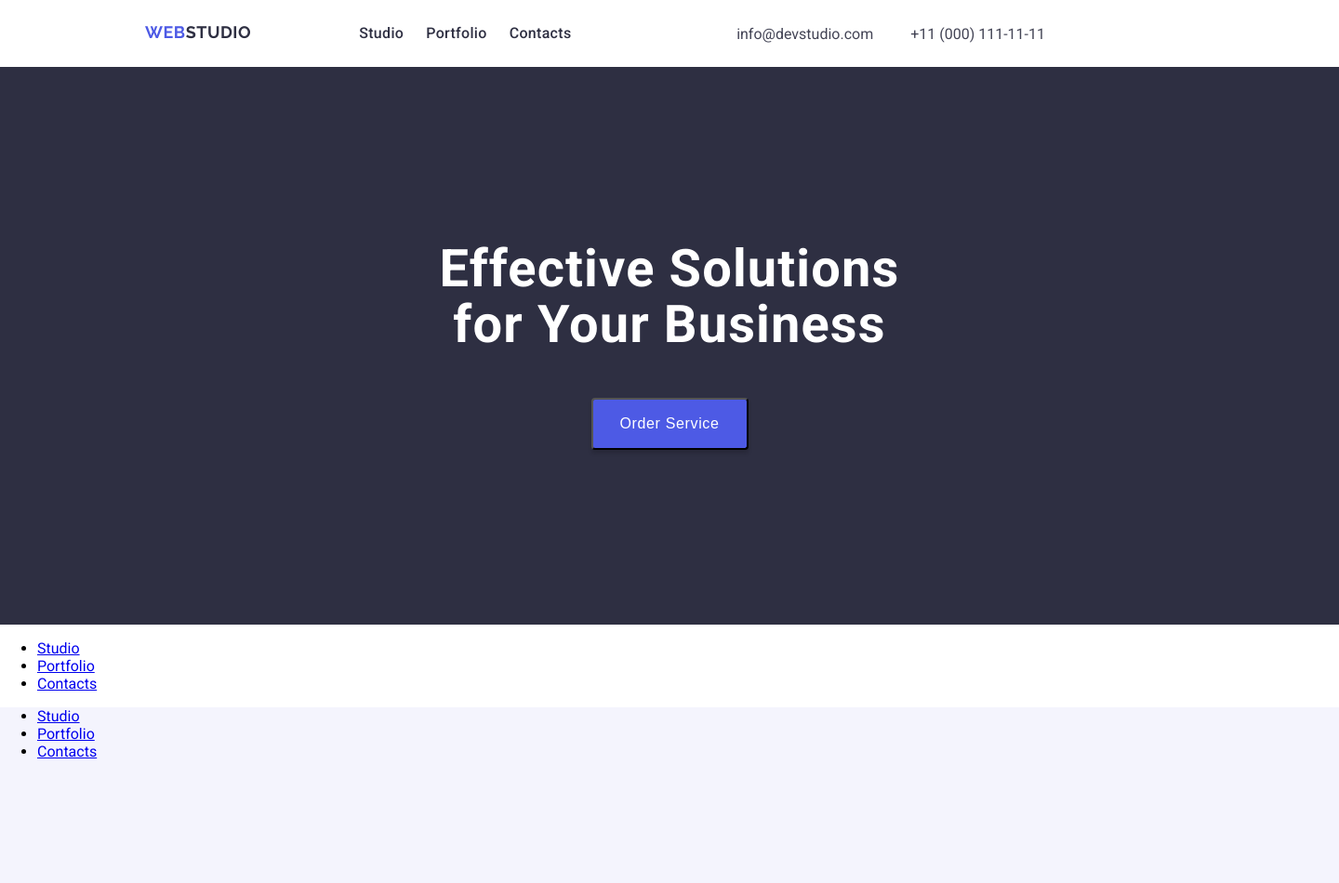
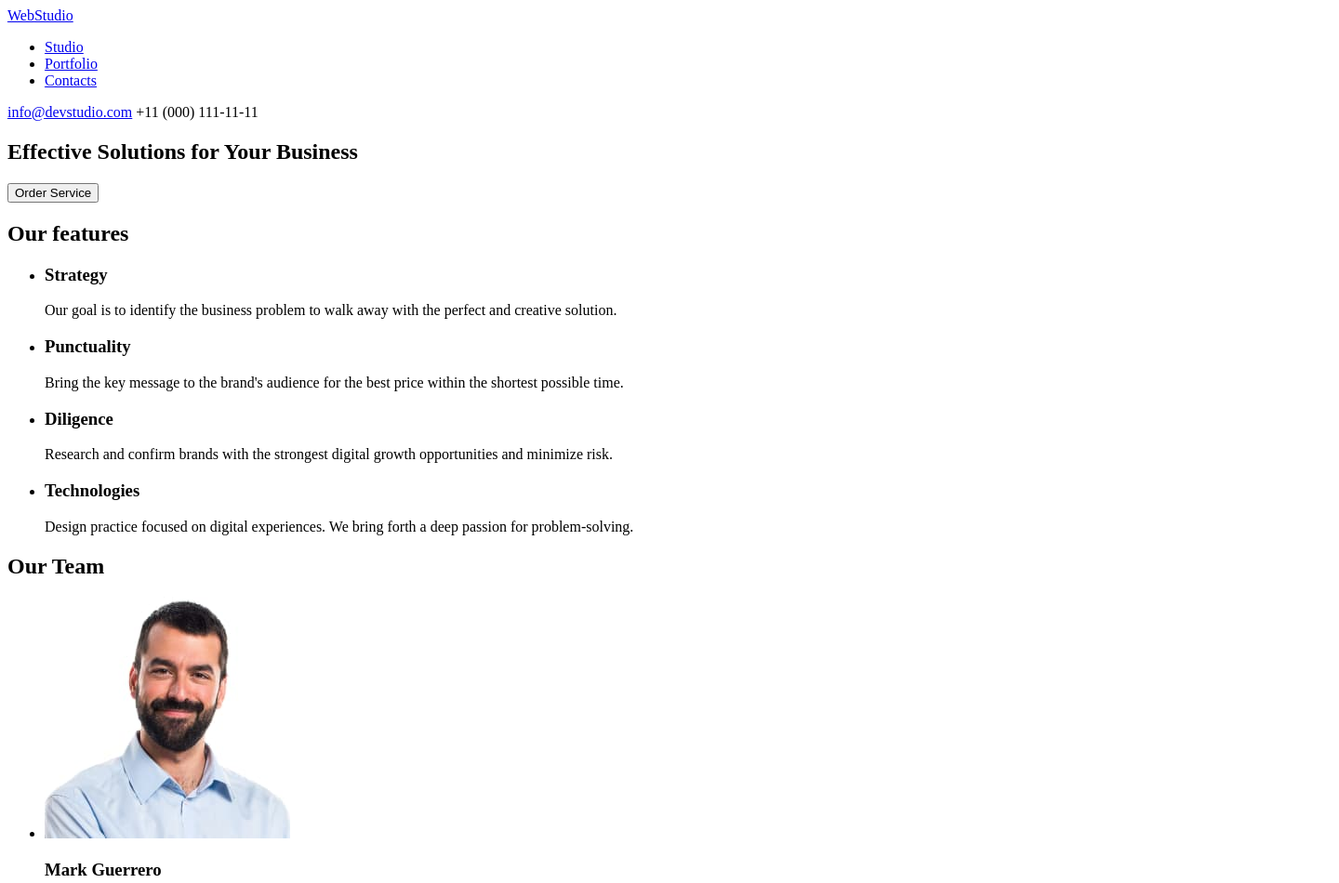
Before and after one commit to Veron0013/goit-markup-hw-01, a plain HTML site: page index.html in a window 1280 px wide. Shown: the top 950 px of the page at 93% size, 1440 px wide, since content can reach past the window. Drawn offline with Linux system fonts and the light colour scheme.

Commit message:
no stiles

```diff
--- a/css/styles.css
+++ /dev/null
@@ -1,141 +0,0 @@
-/* main */
-body {
-	font-family: "Roboto", sans-serif;
-	max-width: 1440px;
-	background: #fff;
-	margin: 0 auto;
-	padding: 0;
-	box-sizing: border-box;
-}
-
-header {
-	max-height: 72px;
-	padding: auto;
-	align-items: center;
-	margin: 24px 0;
-	display: flex;
-	justify-content: space-between;
-}
-
-header a {
-	text-decoration: none;
-}
-
-.logo-menu {
-	display: flex;
-	margin-left: 156px;
-}
-
-.logo-font {
-	font-family: "Raleway", sans-serif;
-	font-weight: 700;
-	font-size: 18px;
-	line-height: 117%;
-	letter-spacing: 0.03em;
-	text-transform: uppercase;
-	color: #4d5ae5;
-}
-
-.nav-header ul {
-	display: flex;
-	list-style: none;
-	gap: 24px;
-	margin: 0 0 0 76px;
-}
-
-.nav-header a {
-	text-decoration: none;
-	font-weight: 500;
-	font-size: 16px;
-	line-height: 150%;
-	letter-spacing: 0.02em;
-	color: #2e2f42
-}
-
-.contact-info {
-	display: flex;
-	gap: 40px;
-	margin-right: 156px;
-	color: #434455;
-}
-
-.contact-info a {
-	text-decoration: none;
-	color: #434455;
-}
-
-.contact-info span {
-
-	color: #434455;
-}
-
-/* main banner*/
-
-.banner {
-	width: 1440px;
-	height: 600px;
-	background: #2e2f42;
-	display: flex;
-	flex-direction: column;
-	align-items: center;
-	justify-content: center;
-	text-align: center;
-}
-
-.banner h1 {
-	font-weight: 700;
-	font-size: 56px;
-	line-height: 107%;
-	letter-spacing: 0.02em;
-	text-align: center;
-	color: #fff;
-	max-width: 496px;
-	margin: 0;
-}
-
-.banner button {
-	border-radius: 4px;
-	/*padding: 16px 32px;*/
-	width: 169px;
-	height: 56px;
-	box-shadow: 0 4px 4px 0 rgba(0, 0, 0, 0.15);
-	background: #4d5ae5;
-	font-weight: 500;
-	font-size: 16px;
-	line-height: 150%;
-	letter-spacing: 0.04em;
-	color: #fff;
-	margin-top: 48px;
-}
-
-/* main keywords */
-
-/* main our-team */
-.our-team {
-	width: 1440px;
-	height: 732px;
-	background: #f4f4fd;
-}
-
-/* footer */
-footer {
-	max-height: 312px;
-	width: 1440px;
-	background: #2e2f42;
-	padding: 100px 0px;
-	color: #f4f4fd;
-}
-
-.footer-container {
-	padding-left: 156px;
-	width: 264px;
-	max-height: 112px;
-}
-
-.footer-container a {
-	text-decoration: none;
-}
-
-.footer-container p {
-	margin: 16px 0 0 0;
-}
--- a/index.html
+++ b/index.html
@@ -3,30 +3,14 @@
 	<head>
 		<meta charset="UTF-8" />
 		<meta name="viewport" content="width=device-width, initial-scale=1.0" />
-
-		<link rel="preconnect" href="https://fonts.googleapis.com" />
-		<link rel="preconnect" href="https://fonts.gstatic.com" crossorigin />
-		<link
-			href="https://fonts.googleapis.com/css2?family=Montserrat:ital,wght@0,100..900;1,100..900&family=Roboto:ital,wght@0,100..900;1,100..900&display=swap"
-			rel="stylesheet"
-		/>
-		<link
-			href="https://fonts.googleapis.com/css2?family=Montserrat:ital,wght@0,100..900;1,100..900&family=Raleway:ital,wght@0,100..900;1,100..900&family=Roboto:ital,wght@0,100..900;1,100..900&display=swap"
-			rel="stylesheet"
-		/>
-
-		<link rel="stylesheet" href="css/styles.css" />
-
 		<title>IV Markup HW-01</title>
 	</head>
 
 	<body>
 		<header>
-			<div class="logo-menu">
-				<a href="" class="logo-font"
-					>Web<span style="color: #2e2f42">Studio</span></a
-				>
-				<nav class="nav-header">
+			<div>
+				<a href="#">Web<span>Studio</span></a>
+				<nav>
 					<ul>
 						<li><a href="#">Studio</a></li>
 						<li><a href="#">Portfolio</a></li>
@@ -34,43 +18,85 @@
 					</ul>
 				</nav>
 			</div>
-			<div class="contact-info">
+			<div>
 				<a href="mailto:info@devstudio.com">info@devstudio.com</a>
 				<span>+11 (000) 111-11-11</span>
 			</div>
 		</header>
 		<main>
 			<!-- banner -->
-			<section class="banner">
+			<section>
 				<h1>Effective Solutions for Your Business</h1>
-				<button>Order Service</button>
+				<button type="button">Order Service</button>
 			</section>
 			<!--keypoints  -->
-			<section class="keypoints">
+			<section>
+				<h2>Our features</h2>
 				<div>
 					<ul>
-						<li><a href="#">Studio</a></li>
-						<li><a href="#">Portfolio</a></li>
-						<li><a href="#">Contacts</a></li>
+						<li>
+							<h3>Strategy</h3>
+							<p>
+								Our goal is to identify the business problem to walk away with
+								the perfect and creative solution.
+							</p>
+						</li>
+						<li>
+							<h3>Punctuality</h3>
+							<p>
+								Bring the key message to the brand's audience for the best price
+								within the shortest possible time.
+							</p>
+						</li>
+						<li>
+							<h3>Diligence</h3>
+							<p>
+								Research and confirm brands with the strongest digital growth
+								opportunities and minimize risk.
+							</p>
+						</li>
+						<li>
+							<h3>Technologies</h3>
+							<p>
+								Design practice focused on digital experiences. We bring forth a
+								deep passion for problem-solving.
+							</p>
+						</li>
 					</ul>
 				</div>
 			</section>
 			<!-- our-team -->
-			<section class="our-team">
+			<section>
+				<h2>Our Team</h2>
 				<div>
 					<ul>
-						<li><a href="#">Studio</a></li>
-						<li><a href="#">Portfolio</a></li>
-						<li><a href="#">Contacts</a></li>
+						<li>
+							<img src="img/img-3.jpg" alt="Mark Guerrero photo" />
+							<h3>Mark Guerrero</h3>
+							Product Designer
+						</li>
+						<li>
+							<img src="img/img-2.jpg" alt="Tom Ford photo" />
+							<h3>Tom Ford</h3>
+							Frontend Developer
+						</li>
+						<li>
+							<img src="img/img-1.jpg" alt="Camila Garcia photo" />
+							<h3>Camila Garcia</h3>
+							Marketing
+						</li>
+						<li>
+							<img src="img/img.jpg" alt="Daniel Wilson photo" />
+							<h3>Daniel Wilson</h3>
+							UI Designer
+						</li>
 					</ul>
 				</div>
 			</section>
 		</main>
 		<footer>
-			<div class="footer-container">
-				<a href="" class="logo-font"
-					>Web<span style="color: #fff">Studio</span></a
-				>
+			<div>
+				<a href="#">Web<span>Studio</span></a>
 				<p>
 					Increase the flow of customers and sales for your business with
 					digital marketing & growth solutions.
```
Also changed, not shown: img/img-1.jpg (added), img/img-2.jpg (added), img/img-3.jpg (added), img/img.jpg (added), 3 other files.
